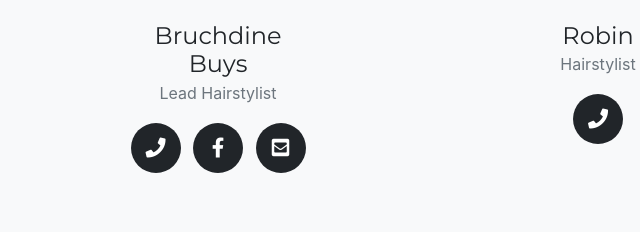
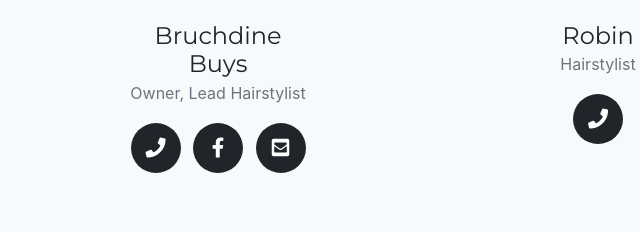
Before and after one commit to KDlamini/DMH-Do_My_Hair, a website with bundled scripts: page index.html in a window 1280 px wide. Shown: the part 4846-5078 px from the top of the page, 42-682 px from the left. Built offline with nearby package versions, Linux system fonts and the light colour scheme; files whose address does not match are found by name; a web font is replaced by a local one.

Commit message:
Update team section info

```diff
--- a/index.html
+++ b/index.html
@@ -404,7 +404,7 @@
           <div class="team-member">
             <img class="mx-auto rounded-circle" src="img/team/1.jpg" alt="">
             <h4>Bruchdine<br> Buys</h4>
-            <p class="text-muted">Lead Hairstylist</p>
+            <p class="text-muted">Owner, Lead Hairstylist</p>
             <ul class="list-inline social-buttons">
               <li class="list-inline-item">
                 <a href="tel:+27735003667">
```
